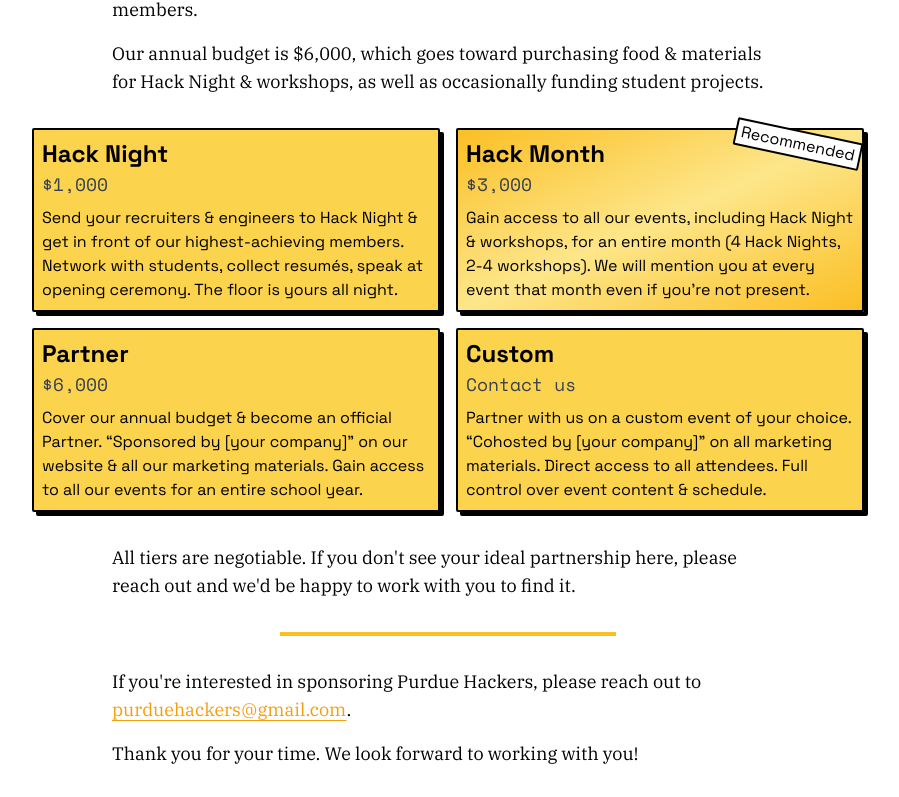
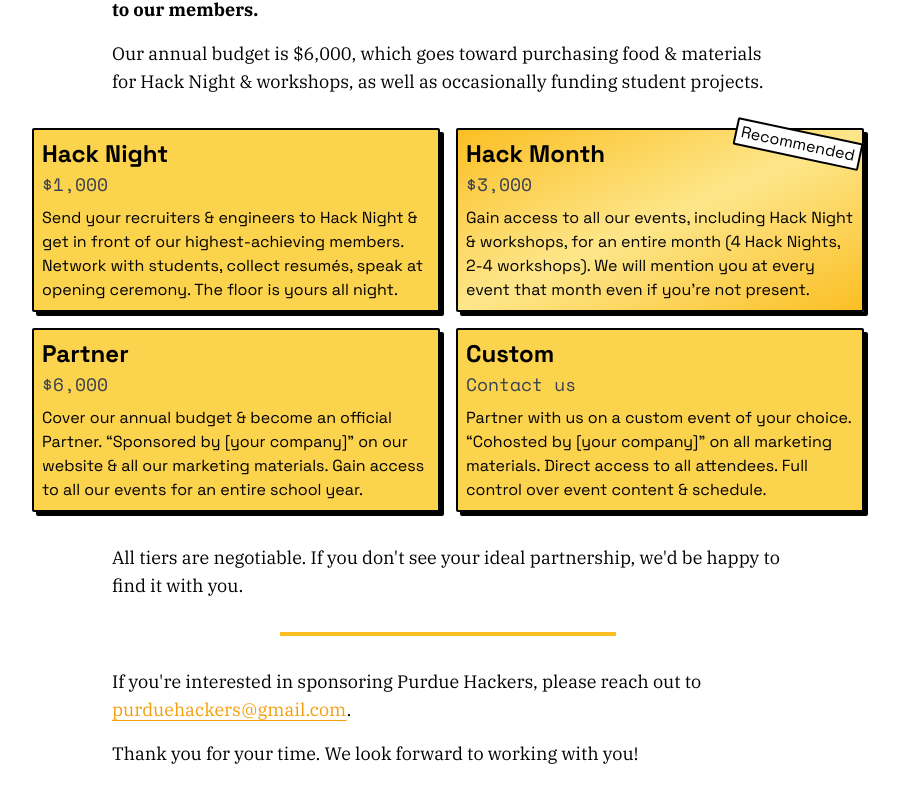
Before and after one commit to purduehackers/site, a Next.js app: page /sponsor in a window 1280 px wide. Shown: the part 3085-3882 px from the top of the page, without its empty margins (192-1091 px from the left). Built offline with nearby package versions, Linux system fonts and the light colour scheme.

Commit message:
Final edits

```diff
--- a/components/sponsor/sponsor.mdx
+++ b/components/sponsor/sponsor.mdx
@@ -71,7 +71,7 @@ A vibrant & friendly online community on Discord with 1800+ members. Members hea
 
 All the most talented, creative, & dedicated engineers congregate in Purdue Hackers to make real projects. Sponsoring Purdue Hackers is an unparalleled opportunity to get directly in front of these engineers with your company's brand & job postings.
 
-We want to partner with you on a workshop, Hack Night, or other event of your choice ([example](https://events.purduehackers.com/-hammerwars-)), through which you will gain direct recruiting access to our members.
+**We want to partner with you on a workshop, Hack Night, or other event of your choice ([example](https://events.purduehackers.com/-hammerwars-)), through which you will gain direct recruiting access to our members.**
 
 Our annual budget is $6,000, which goes toward purchasing food & materials for Hack Night & workshops, as well as occasionally funding student projects.
 
@@ -103,7 +103,7 @@ Our annual budget is $6,000, which goes toward purchasing food & materials for H
 
 </Grid>
 
-All tiers are negotiable. If you don't see your ideal partnership here, please reach out and we'd be happy to work with you to find it.
+All tiers are negotiable. If you don't see your ideal partnership, we'd be happy to find it with you.
 
 ---
 
```
